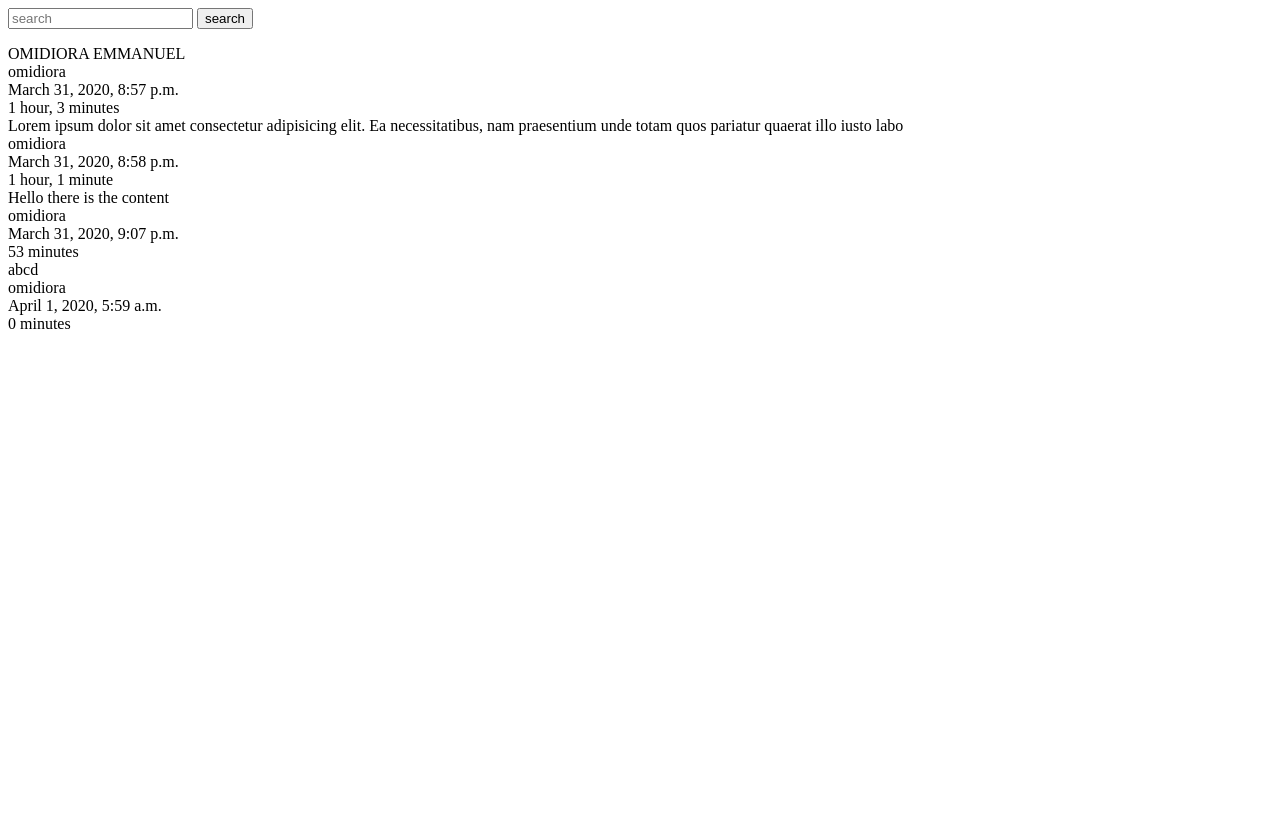
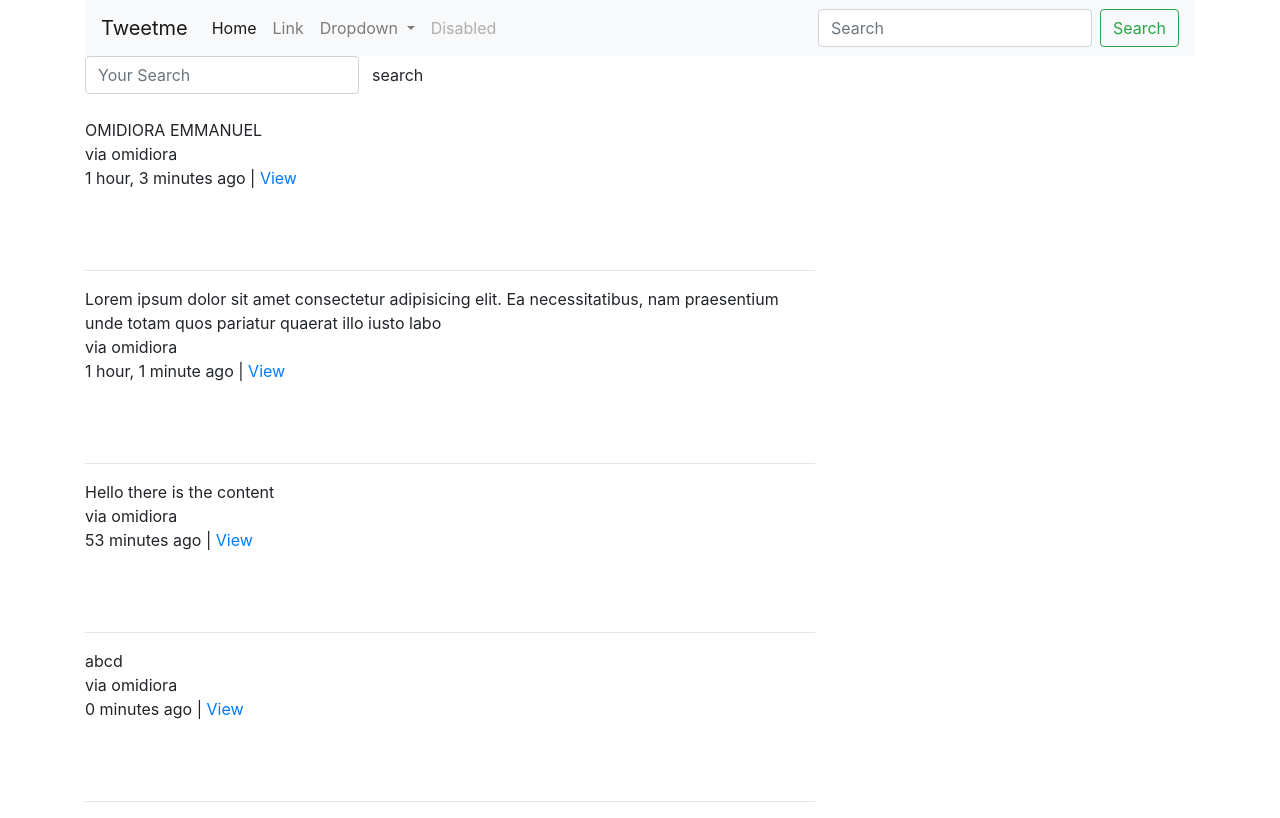
Before and after one commit to omidiora/tweetme, a Django app: page /tweet in a window 1280 px wide. Before the commit the page ends 329 px from the top, so only its background shows below. Run offline with Django 3.2, Linux system fonts and the light colour scheme; data comes from the database, SQL or seed files in the repository; some libraries are stand-ins or nearby versions.

Commit message:
template rendering

```diff
--- a/tweetme/models.py
+++ b/tweetme/models.py
@@ -16,4 +16,4 @@ class Tweet(models.Model):
 
     def get_absolute_url(self):
 
-        return reverse('tweet:detail', kwargs={'pk': self.pk})
+        return reverse('tweets:detail', kwargs={'pk': self.pk})
--- /dev/null
+++ b/tweetme/templates/base.html
@@ -0,0 +1,38 @@
+
+<!DOCTYPE html>
+<html lang="en">
+<head>
+    <meta charset="UTF-8">
+    <meta name="viewport" content="width=device-width, initial-scale=1.0">
+    <title>Tweetme.co {% block title %}{% endblock title %}</title>
+    <link rel="stylesheet" href="https://stackpath.bootstrapcdn.com/bootstrap/4.4.1/css/bootstrap.min.css" >
+
+<div class="container">
+    {% include 'navbar.html' %}
+    {% block content %}
+
+    {% endblock content %}
+</div>
+
+
+
+
+
+
+
+
+
+
+
+
+
+
+
+    <script src="https://code.jquery.com/jquery-3.4.1.slim.min.js" integrity="sha384-J6qa4849blE2+poT4WnyKhv5vZF5SrPo0iEjwBvKU7imGFAV0wwj1yYfoRSJoZ+n" crossorigin="anonymous"></script>
+    <script src="https://cdn.jsdelivr.net/npm/popper.js@1.16.0/dist/umd/popper.min.js" integrity="sha384-Q6E9RHvbIyZFJoft+2mJbHaEWldlvI9IOYy5n3zV9zzTtmI3UksdQRVvoxMfooAo" crossorigin="anonymous"></script>
+<script src="https://stackpath.bootstrapcdn.com/bootstrap/4.4.1/js/bootstrap.min.js" ></script>
+</head>
+<body>
+
+</body>
+</html>
--- /dev/null
+++ b/tweetme/templates/navbar.html
@@ -0,0 +1,35 @@
+<nav class="navbar navbar-expand-lg navbar-light bg-light">
+    <a class="navbar-brand" href="{% url 'home' %}">Tweetme</a>
+    <button class="navbar-toggler" type="button" data-toggle="collapse" data-target="#navbarSupportedContent" aria-controls="navbarSupportedContent" aria-expanded="false" aria-label="Toggle navigation">
+      <span class="navbar-toggler-icon"></span>
+    </button>
+
+    <div class="collapse navbar-collapse" id="navbarSupportedContent">
+      <ul class="navbar-nav mr-auto">
+        <li class="nav-item active">
+          <a class="nav-link" href="#">Home <span class="sr-only">(current)</span></a>
+        </li>
+        <li class="nav-item">
+          <a class="nav-link" href="#">Link</a>
+        </li>
+        <li class="nav-item dropdown">
+          <a class="nav-link dropdown-toggle" href="#" id="navbarDropdown" role="button" data-toggle="dropdown" aria-haspopup="true" aria-expanded="false">
+            Dropdown
+          </a>
+          <div class="dropdown-menu" aria-labelledby="navbarDropdown">
+            <a class="dropdown-item" href="#">Action</a>
+            <a class="dropdown-item" href="#">Another action</a>
+            <div class="dropdown-divider"></div>
+            <a class="dropdown-item" href="#">Something else here</a>
+          </div>
+        </li>
+        <li class="nav-item">
+          <a class="nav-link disabled" href="#">Disabled</a>
+        </li>
+      </ul>
+      <form class="form-inline my-2 my-lg-0">
+        <input class="form-control mr-sm-2" type="search" placeholder="Search" aria-label="Search">
+        <button class="btn btn-outline-success my-2 my-sm-0" type="submit">Search</button>
+      </form>
+    </div>
+  </nav>
--- a/tweetme/templates/tweetme/create_view.html
+++ b/tweetme/templates/tweetme/create_view.html
@@ -1 +1,3 @@
+{% block content %}
 {% include 'tweetme/form.html' with form=form btn_title='Tweet' %}
+{% endblock content %}
--- a/tweetme/templates/tweetme/delete_confirm.html
+++ b/tweetme/templates/tweetme/delete_confirm.html
@@ -1,4 +1,7 @@
+{% extends 'base.html' %}
+{% block content %}
 <form action="">
     <p>Are you sure you want to delete "{{object}}"</p>
     <input type="submit" value="confirm">
 </form>
+{% endblock content %}
--- a/tweetme/templates/tweetme/search_form.html
+++ b/tweetme/templates/tweetme/search_form.html
@@ -1,4 +1,7 @@
-<form action="{% url 'tweets:list' %}" method="get">
-    <input type="text" name="q" placeholder="search">
-<input type="submit" value="search">
+<form action="{% url 'tweets:list' %}" method="GET" class="form-inline">
+    <div class="form-group">
+        <input type="text" class="form-control" name="q" placeholder="Your Search" value="{{request.GET.q}}">
+    </div>
+
+<input type="submit" value="search" class="btn btn-default">
 </form>
--- a/tweetme/templates/tweetme/tweet_detail.html
+++ b/tweetme/templates/tweetme/tweet_detail.html
@@ -1,4 +1,8 @@
+{% extends 'base.html' %}
+{% block content %}
 {{object.content}}
 {{object.user}}
 {{object.timestamp}}
 {{object.timestamp|timesince}}
+
+{%  endblock content %}
--- a/tweetme/templates/tweetme/tweet_list.html
+++ b/tweetme/templates/tweetme/tweet_list.html
@@ -1,9 +1,21 @@
-{% include 'tweetme/search_form.html' %}
+{% extends 'base.html' %}
+{% block content %}
+<div class="row">
+    <div class="col-sm-8 col-sm-offset-2">
+{% include 'tweetme/search_form.html' %}<br>
 {% for object in object_list %}
-{{object.content}}<br>
-{{object.user}}<br>
-{{object.timestamp}}<br>
-{{object.timestamp|timesince}}<br>
+<div class="media">
+    {% if object.image %}
+    <img class="mr-3" src="..." alt="Generic placeholder image">
+    {% endif %}
+    <div class="media-body">
+ {{object.content}}<br> via {{object.user}}<br>{{object.timestamp|timesince}} ago | <a href="{{object.get_absolute_url}}">View</a> </p><br><br>
+
+
+    </div>
+  </div>
+<hr>
+
 
 {% empty %}
 {% if request.GET.q %}
@@ -12,3 +24,6 @@
 <p>No tweets yet.</p>
 {% endif %}
 {% endfor %}
+{% endblock content %}
+</div>
+</div>
--- a/tweetme/templates/tweetme/update_view.html
+++ b/tweetme/templates/tweetme/update_view.html
@@ -1 +1,4 @@
+{% extends 'base.html' %}
+{%  block content  %}
 {% include 'tweetme/form.html' with form=form btn_title='Update' %}
+{% endblock content %}
```
Also changed, not shown: tweetme/templates/home.html (+2 -31 lines).
